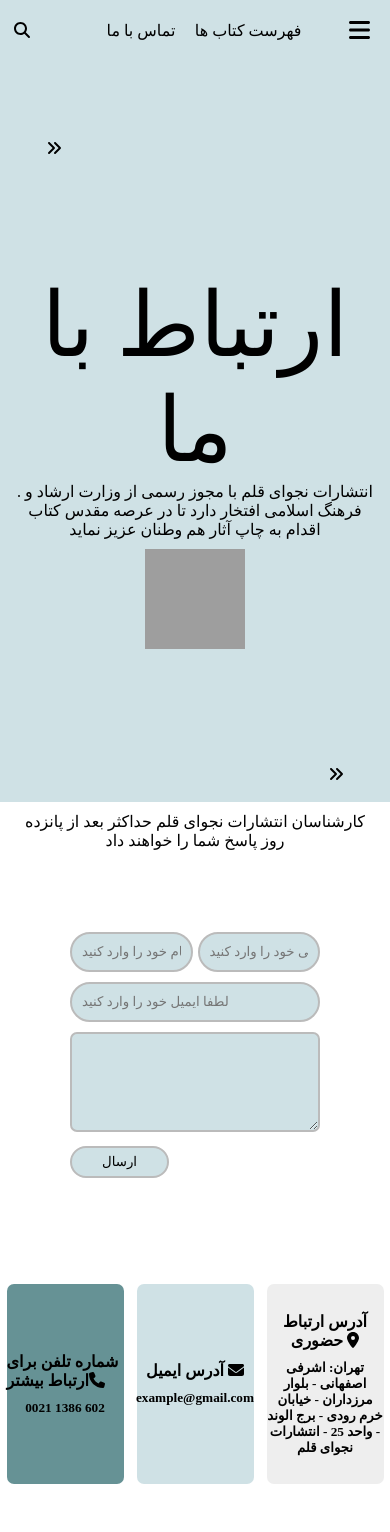
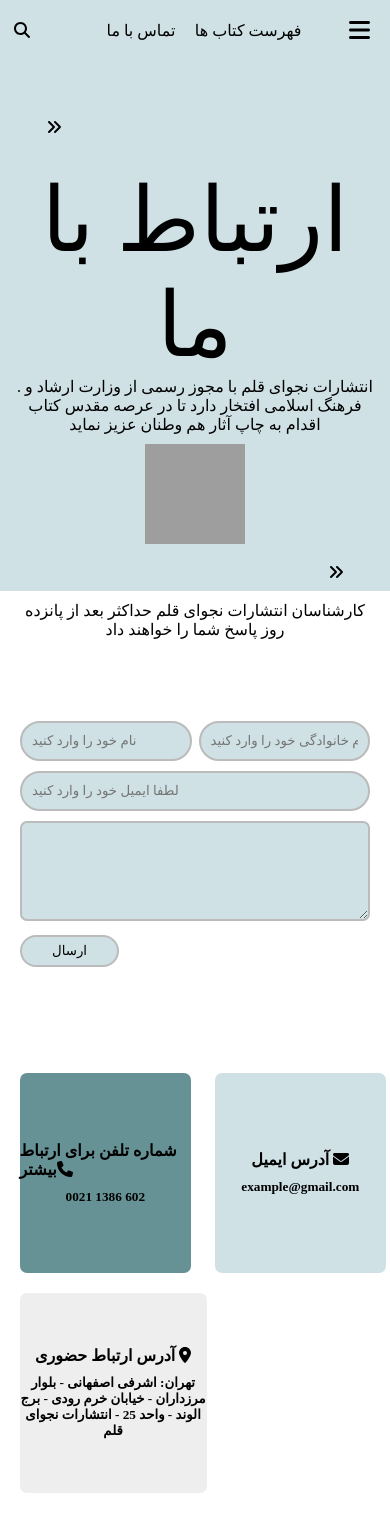
Before and after one commit to amiraliNi209/najwaPub, a React (Create React App) app: page /ContactUs in a window 390 px wide. Shown: the top 1532 px of the page. Built offline with nearby package versions, Linux system fonts and the light colour scheme; grey boxes are pictures that could not be loaded; a web font is replaced by a local one.

Commit message:
contactus page responsive

```diff
--- a/src/componentes/NavBar/NavBar.jsx
+++ b/src/componentes/NavBar/NavBar.jsx
@@ -10,11 +10,13 @@ import { Link } from "react-router-dom";
 
 export function NavBar(p) {
 
+
   const [isOpen, setIsOpen] = useState(false);
 
   const [searchToggle, setSearchToggle] = useState(false);
 
   const [isScrolled, setIsScrolled] = useState(false);
+
 
   useEffect(() => {
     function handleScroll() {
@@ -49,8 +51,6 @@ export function NavBar(p) {
 
     <div className={isScrolled ? styled.sticky : styled.navBar}>
 
-      {searchToggle && (<div className={styled.searchToggleContainer}></div>)}
-
       <FontAwesomeIcon icon={faBars} className={styled.barsIcon} onClick={() => {
         setIsOpen(!isOpen);
       }} onMouseEnter={handelMouseEnter} />
@@ -82,7 +82,6 @@ export function NavBar(p) {
           <FontAwesomeIcon icon={faMagnifyingGlass} />
         </div>
 
-
       </div>
 
     </div>
--- a/src/pages/contactUs/contactUs.jsx
+++ b/src/pages/contactUs/contactUs.jsx
@@ -25,7 +25,7 @@ export function ContactUs(p) {
           <input type="text" placeholder="نام خود را وارد کنید" name="name" id="name" required className={styled.name} />
           <input type="text" placeholder="نام خانوادگی خود را وارد کنید " name="name" id="" required className={styled.lastName} />
         </div>
-                <input type="email" required className={styled.emailInput} placeholder="لطفا ایمیل خود را وارد کنید"/>
+        <input type="email" required className={styled.emailInput} placeholder="لطفا ایمیل خود را وارد کنید" />
         <textarea name="" id="" required></textarea>
         <input type="submit" value="ارسال" className={styled.submit} />
       </section>
@@ -40,7 +40,7 @@ export function ContactUs(p) {
           <h5>example@gmail.com</h5>
         </div>
         <div className={styled.right}>
-                    <h4>آدرس ارتباط حضوری <FontAwesomeIcon icon={faLocationDot}/></h4>
+          <h4>آدرس ارتباط حضوری <FontAwesomeIcon icon={faLocationDot} /></h4>
           <h5>تهران: اشرفی اصفهانی - بلوار مرزداران - خیابان خرم رودی - برج الوند - واحد 25 - انتشارات نجوای قلم</h5>
         </div>
       </section>
--- a/src/pages/contactUs/contactUs.module.css
+++ b/src/pages/contactUs/contactUs.module.css
@@ -138,7 +138,13 @@
 @media(max-width:390px){
   .topContainer{
     text-align: center;
-    height: 95vh;
+    height: 70vh;
+  }
+  .bottomArrow {
+    position: absolute;
+    bottom: 12%;
+    right: 10%;
+    width: 30px;
   }
   .topContainer .info{
     width: 95%;
@@ -155,6 +161,21 @@
     height: 50vh;
   }
   .main{
-    padding: ;
+    padding: 20px;
+    padding-top: 70px;
+  }
+  .bottomContainer{
+    display: grid;
+    grid-template-columns: repeat(auto-fit , 40%);
+    row-gap: 20px;
+  }
+  .bottomContainer .left{
+    width: 110%;
+  }
+  .bottomContainer .center{
+    width: 110%;
+  }
+  .bottomContainer .right{
+    width: 120%;
   }
 }
```
Also changed, not shown: src/pages/send/Send.jsx (indentation only). Lines whose indentation alone changed are shown as unchanged.
